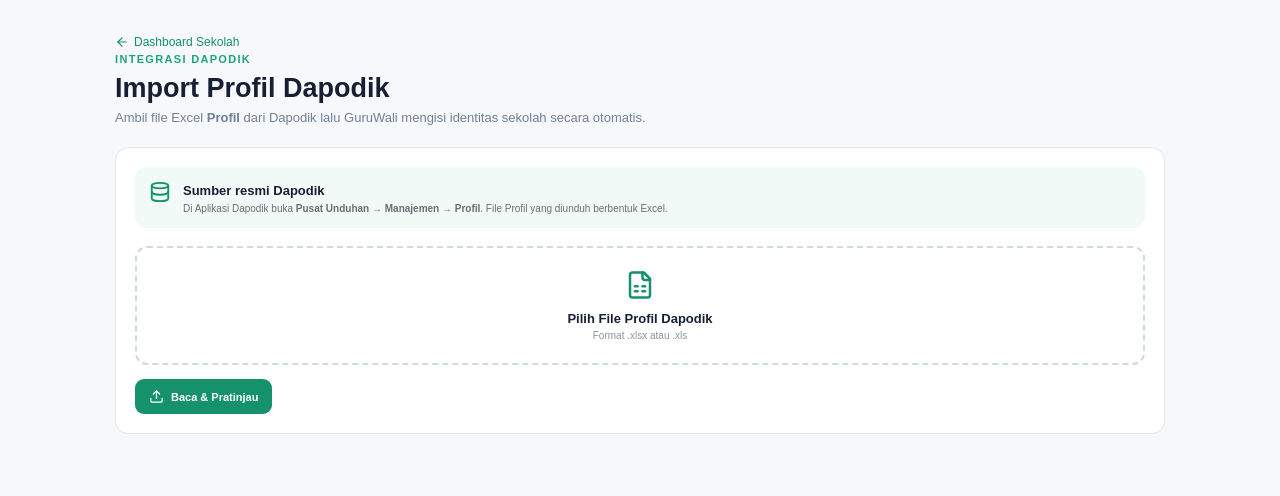
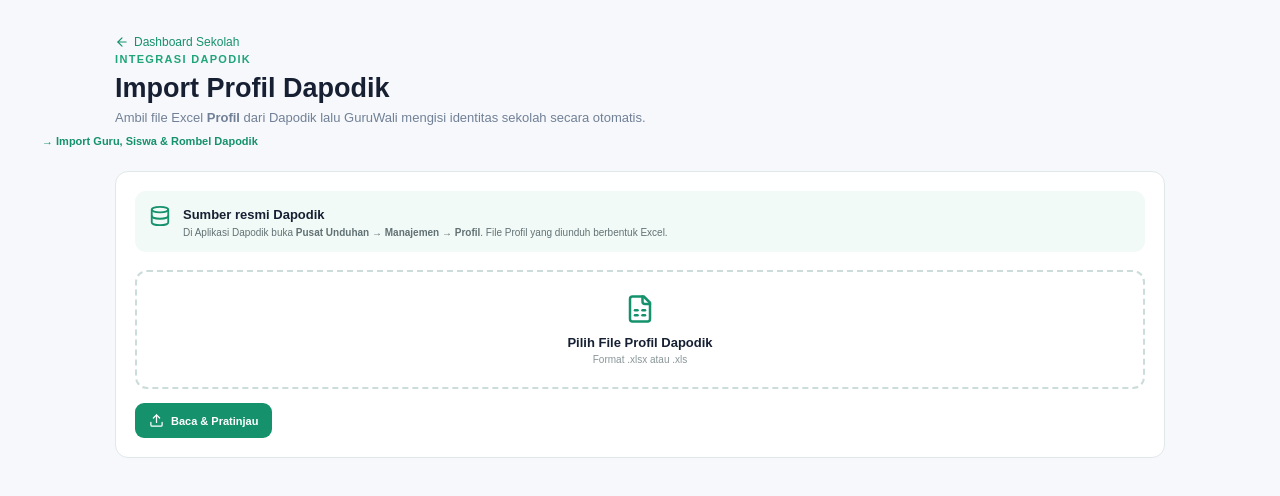
Before and after one commit to kasmirhdm/Guruwaliv2, a Next.js app: page /school-admin/dapodik in a window 1280 px wide. Shown: the top 496 px of the page. Built offline with nearby package versions, Linux system fonts and the light colour scheme.

Commit message:
feat: link Dapodik people import

```diff
--- a/app/school-admin/dapodik/page.tsx
+++ b/app/school-admin/dapodik/page.tsx
@@ -43,7 +43,7 @@
    <h1>Import Profil Dapodik</h1>
    <p className="muted">Ambil file Excel <b>Profil</b> dari Dapodik lalu GuruWali mengisi identitas sekolah secara otomatis.</p>
   </header>
-  <section className="saCard" style={{maxWidth:1050,margin:"22px auto"}}>
+  <div style={{marginBottom:14}}><Link href="/school-admin/dapodik/data" style={{display:"inline-flex",alignItems:"center",gap:7,color:"#15916c",fontWeight:700,fontSize:11,textDecoration:"none"}}>→ Import Guru, Siswa & Rombel Dapodik</Link></div><section className="saCard" style={{maxWidth:1050,margin:"22px auto"}}>
    <div style={{display:"flex",gap:12,alignItems:"flex-start",padding:14,borderRadius:11,background:"#f1faf6"}}>
     <Database size={22} color="#15916c"/>
     <div><b style={{fontSize:13}}>Sumber resmi Dapodik</b><p style={{fontSize:10,color:"#627174",margin:"4px 0 0"}}>Di Aplikasi Dapodik buka <b>Pusat Unduhan → Manajemen → Profil</b>. File Profil yang diunduh berbentuk Excel.</p></div>
```
